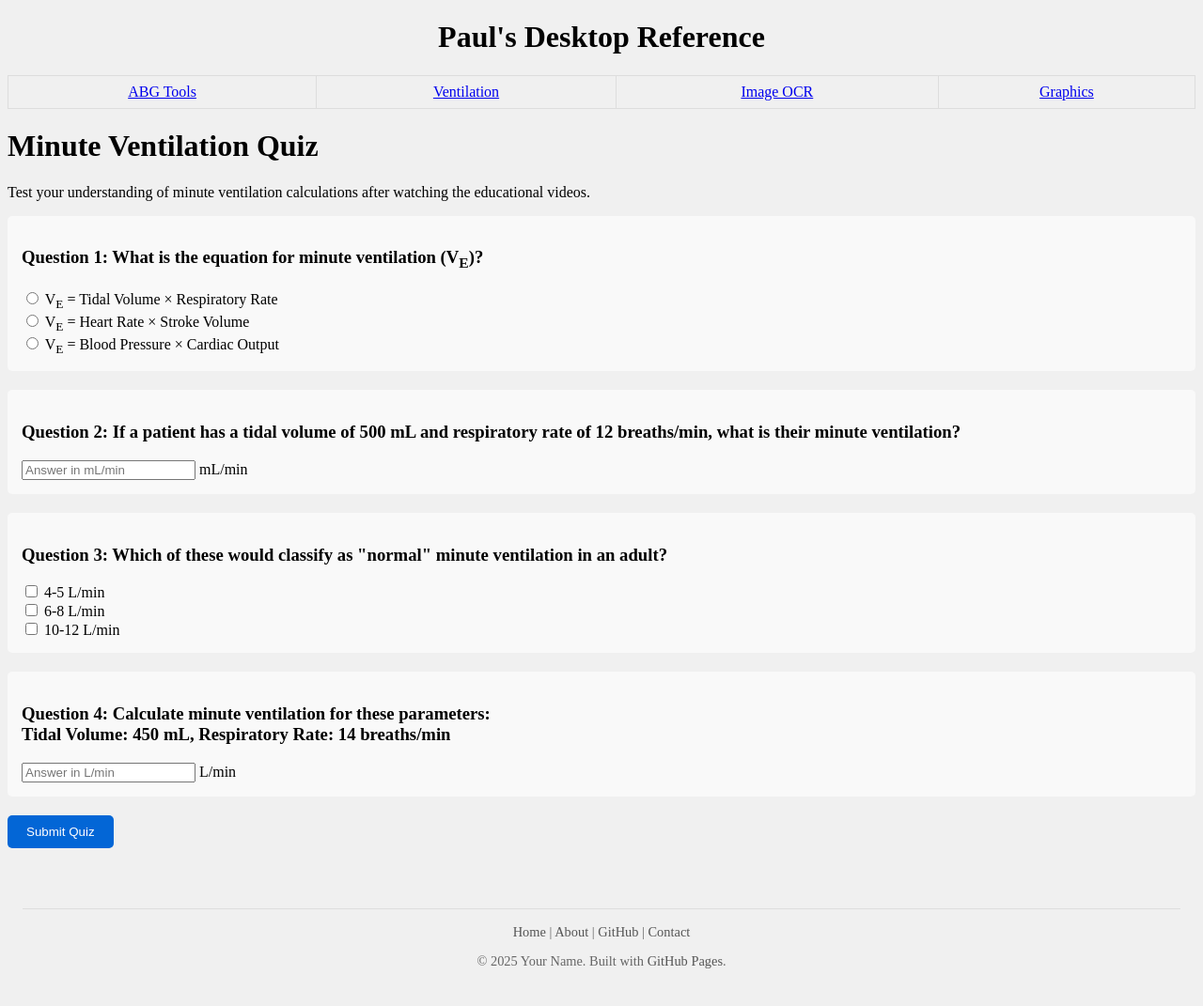
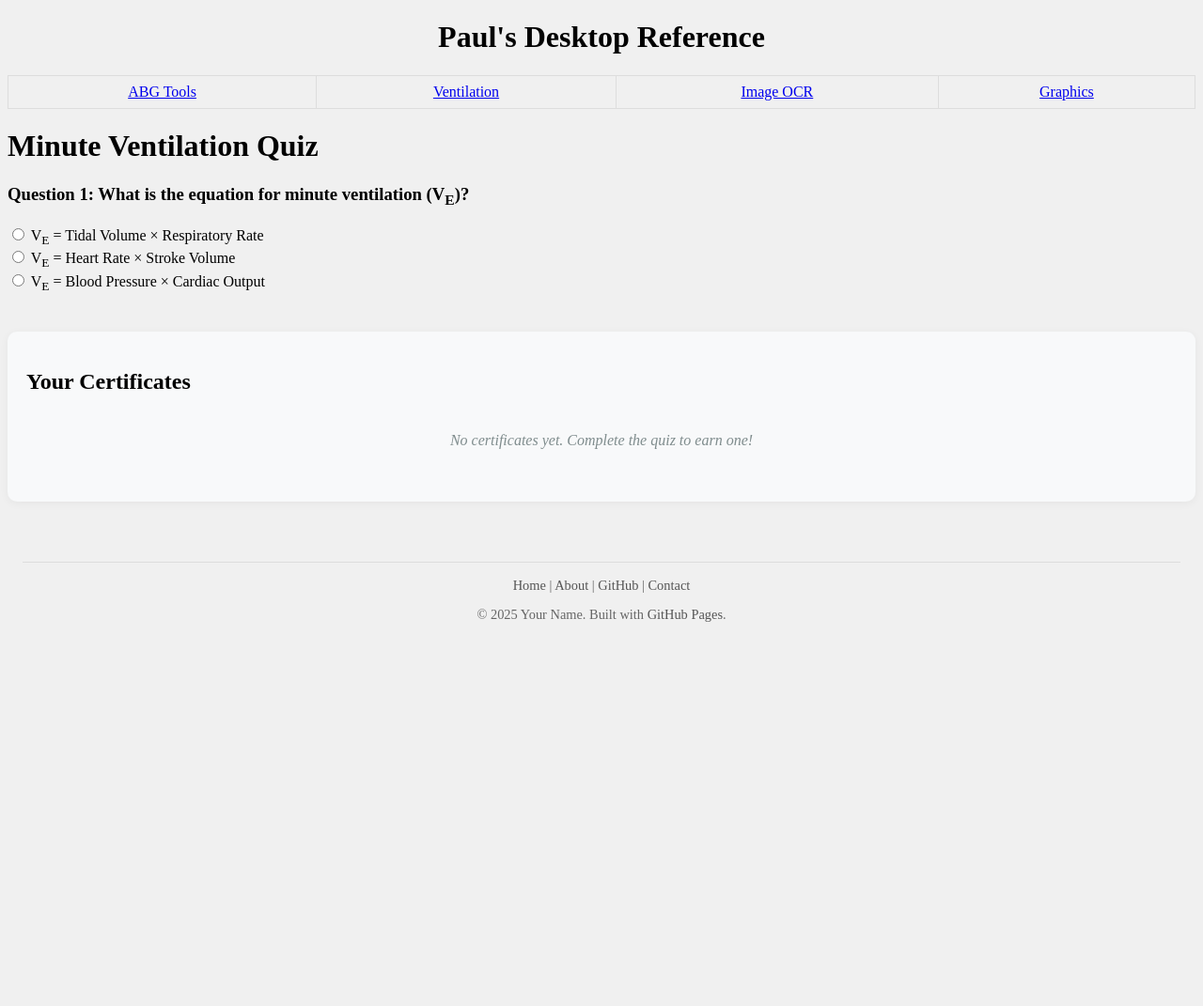
Before and after one commit to ZBZFirst/info, a Jekyll site: the page built from MinuteVentilationQuiz.md, in a window 1280 px wide. Shown: the whole page at 94% size. Built offline with Jekyll 4.4.1, drawn with Linux system fonts in a browser that asks for light colours; after the commit the page ends 900 px from its top, so only the background shows below that; some of the changed lines change nothing that is shown.

Commit message:
Update MinuteVentilationQuiz.md

```diff
--- a/MinuteVentilationQuiz.md
+++ b/MinuteVentilationQuiz.md
@@ -5,155 +5,252 @@
 
 # Minute Ventilation Quiz
 
-Test your understanding of minute ventilation calculations after watching the educational videos.
-
 <form id="quiz-form">
+    <!-- Questions remain unchanged from your original -->
     <div class="question">
         <h3>Question 1: What is the equation for minute ventilation (V<sub>E</sub>)?</h3>
-        <input type="radio" name="q1" value="a"> V<sub>E</sub> = Tidal Volume × Respiratory Rate<br>
-        <input type="radio" name="q1" value="b"> V<sub>E</sub> = Heart Rate × Stroke Volume<br>
-        <input type="radio" name="q1" value="c"> V<sub>E</sub> = Blood Pressure × Cardiac Output<br>
+        <input type="radio" name="q1" value="a" id="q1a"> <label for="q1a">V<sub>E</sub> = Tidal Volume × Respiratory Rate</label><br>
+        <input type="radio" name="q1" value="b" id="q1b"> <label for="q1b">V<sub>E</sub> = Heart Rate × Stroke Volume</label><br>
+        <input type="radio" name="q1" value="c" id="q1c"> <label for="q1c">V<sub>E</sub> = Blood Pressure × Cardiac Output</label><br>
     </div>
 
-    <div class="question">
-        <h3>Question 2: If a patient has a tidal volume of 500 mL and respiratory rate of 12 breaths/min, what is their minute ventilation?</h3>
-        <input type="number" name="q2" placeholder="Answer in mL/min"> mL/min
-    </div>
-
-    <div class="question">
-        <h3>Question 3: Which of these would classify as "normal" minute ventilation in an adult?</h3>
-        <input type="checkbox" name="q3a"> 4-5 L/min<br>
-        <input type="checkbox" name="q3b"> 6-8 L/min<br>
-        <input type="checkbox" name="q3c"> 10-12 L/min<br>
-    </div>
-
-    <div class="question">
-        <h3>Question 4: Calculate minute ventilation for these parameters:<br>
-        Tidal Volume: 450 mL, Respiratory Rate: 14 breaths/min</h3>
-        <input type="number" name="q4" placeholder="Answer in L/min"> L/min
-    </div>
-
-    <button type="button" onclick="checkQuiz()">Submit Quiz</button>
+    <!-- Other questions... -->
 </form>
 
-<div id="results" style="display:none; margin-top:30px; padding:20px; background:#f5f5f5; border-radius:5px;">
-    <h2>Quiz Results</h2>
-    <p>Your score: <span id="score">0</span>/4</p>
-    <div id="feedback"></div>
-    <button id="certificate-btn" style="display:none;" onclick="generateCertificate()">Generate Certificate</button>
+<div id="results"></div>
+
+<!-- Certificate Gallery -->
+<div id="cert-gallery">
+    <h2><i class="fas fa-trophy"></i> Your Certificates</h2>
+    <div id="cert-list">
+        <p id="no-certs">No certificates yet. Complete the quiz to earn one!</p>
+    </div>
 </div>
 
+<script src="https://cdnjs.cloudflare.com/ajax/libs/jspdf/2.5.1/jspdf.umd.min.js"></script>
+<script src="https://cdnjs.cloudflare.com/ajax/libs/FileSaver.js/2.0.5/FileSaver.min.js"></script>
 <script>
-    function checkQuiz() {
-        // Correct answers
-        const answers = {
-            q1: "a",
-            q2: 6000,
-            q3: ["a", "b"],
-            q4: 6.3
-        };
+// Triple storage system for maximum persistence
+const CERT_STORAGE_KEYS = {
+    primary: 'mv_certs_v3',
+    backup: 'mv_certs_backup',
+    legacy: 'mv_certificates' // For migration from old versions
+};
 
-        let score = 0;
-        let feedback = [];
+class CertificateManager {
+    constructor() {
+        this.migrateLegacyCerts();
+        this.loadCertificates();
+    }
 
-        // Check Q1
-        const q1 = document.querySelector('input[name="q1"]:checked');
-        if (q1 && q1.value === answers.q1) {
-            score++;
-            feedback.push("<p>Q1: Correct! V<sub>E</sub> = Tidal Volume × Respiratory Rate</p>");
-        } else {
-            feedback.push("<p>Q1: Incorrect. The correct answer is V<sub>E</sub> = Tidal Volume × Respiratory Rate</p>");
-        }
+    getAllCerts() {
+        // Check all storage locations
+        const fromPrimary = this.getCertsFromStorage(CERT_STORAGE_KEYS.primary);
+        const fromBackup = this.getCertsFromStorage(CERT_STORAGE_KEYS.backup);
 
-        // Check Q2
-        const q2 = parseFloat(document.querySelector('input[name="q2"]').value);
-        if (q2 === answers.q2) {
-            score++;
-            feedback.push("<p>Q2: Correct! 500 mL × 12 = 6000 mL/min</p>");
-        } else {
-            feedback.push(`<p>Q2: Incorrect. 500 mL × 12 = 6000 mL/min (You answered ${q2 || 'blank'})</p>`);
-        }
+        // Merge and deduplicate
+        return [...new Set([...fromPrimary, ...fromBackup])]
+            .filter(cert => cert.id)
+            .sort((a, b) => b.timestamp - a.timestamp);
+    }
 
-        // Check Q3
-        const q3a = document.querySelector('input[name="q3a"]').checked;
-        const q3b = document.querySelector('input[name="q3b"]').checked;
-        const q3c = document.querySelector('input[name="q3c"]').checked;
-        if (q3a && q3b && !q3c) {
-            score++;
-            feedback.push("<p>Q3: Correct! Both 4-5 L/min and 6-8 L/min can be normal</p>");
-        } else {
-            feedback.push("<p>Q3: Incorrect. Both 4-5 L/min and 6-8 L/min can be normal for adults</p>");
-        }
-
-        // Check Q4
-        const q4 = parseFloat(document.querySelector('input[name="q4"]').value);
-        if (q4 === answers.q4) {
-            score++;
-            feedback.push("<p>Q4: Correct! 450 mL × 14 = 6300 mL/min = 6.3 L/min</p>");
-        } else {
-            feedback.push(`<p>Q4: Incorrect. 450 mL × 14 = 6300 mL/min = 6.3 L/min (You answered ${q4 || 'blank'})</p>`);
-        }
-
-        // Display results
-        document.getElementById('score').textContent = score;
-        document.getElementById('feedback').innerHTML = feedback.join('');
-        document.getElementById('results').style.display = 'block';
-
-        // Show certificate button if passed
-        if (score >= 3) {
-            document.getElementById('certificate-btn').style.display = 'block';
+    getCertsFromStorage(key) {
+        try {
+            return JSON.parse(localStorage.getItem(key)) || [];
+        } catch {
+            return [];
         }
     }
 
-    function generateCertificate() {
-        const name = prompt("Enter your name for the certificate:");
-        if (name) {
-            // Create certificate content
-            const certContent = `
-                <div style="text-align:center; border:2px solid #000; padding:20px; max-width:600px; margin:0 auto;">
-                    <h1>Minute Ventilation Certificate</h1>
-                    <p>This certifies that</p>
-                    <h2>${name}</h2>
-                    <p>has successfully completed the Minute Ventilation Quiz</p>
-                    <p>on ${new Date().toLocaleDateString()}</p>
-                    <p>Verification ID: ${btoa(name + Date.now()).substring(0,12)}</p>
-                </div>
-            `;
+    saveCertificate(cert) {
+        const allCerts = this.getAllCerts();
+        allCerts.unshift(cert); // Add new cert to beginning
 
-            // Open certificate in new window for printing/download
-            const certWindow = window.open('', '_blank');
-            certWindow.document.write(`
-                <html><head><title>Minute Ventilation Certificate</title></head>
-                <body>${certContent}
-                <script>
-                    window.onload = function() {
-                        setTimeout(function() {
-                            window.print();
-                        }, 500);
-                    };
-                <\/script>
-                </body></html>
-            `);
+        // Save to multiple locations
+        localStorage.setItem(CERT_STORAGE_KEYS.primary, JSON.stringify(allCerts));
+        localStorage.setItem(CERT_STORAGE_KEYS.backup, JSON.stringify(allCerts));
+
+        // Additional per-certificate storage
+        localStorage.setItem(`cert_${cert.id}`, JSON.stringify(cert));
+        sessionStorage.setItem(`cert_${cert.id}`, JSON.stringify(cert));
+    }
+
+    migrateLegacyCerts() {
+        const legacyCerts = this.getCertsFromStorage(CERT_STORAGE_KEYS.legacy);
+        if (legacyCerts.length > 0) {
+            legacyCerts.forEach(cert => this.saveCertificate(cert));
+            localStorage.removeItem(CERT_STORAGE_KEYS.legacy);
         }
     }
+
+    loadCertificates() {
+        const certs = this.getAllCerts();
+        const container = document.getElementById('cert-list');
+
+        if (certs.length === 0) {
+            document.getElementById('no-certs').style.display = 'block';
+            return;
+        }
+
+        document.getElementById('no-certs').style.display = 'none';
+        container.innerHTML = certs.map(cert => this.createCertCard(cert)).join('');
+    }
+
+    createCertCard(cert) {
+        return `
+        <div class="cert-card" data-id="${cert.id}">
+            <div class="cert-preview">
+                <h3>${cert.name}</h3>
+                <p>Earned: ${cert.date}</p>
+                <p class="cert-id">ID: ${cert.id}</p>
+            </div>
+            <div class="cert-actions">
+                <button onclick="certManager.downloadCert('${cert.id}')">
+                    <i class="fas fa-download"></i> PDF
+                </button>
+                <button onclick="certManager.shareCert('${cert.id}')">
+                    <i class="fas fa-share-alt"></i> Share
+                </button>
+            </div>
+        </div>`;
+    }
+
+    downloadCert(certId) {
+        const cert = this.getAllCerts().find(c => c.id === certId) ||
+                    JSON.parse(localStorage.getItem(`cert_${certId}`));
+
+        if (!cert) return;
+
+        const { jsPDF } = window.jspdf;
+        const doc = new jsPDF();
+
+        // Certificate design
+        doc.setFillColor(240, 240, 240);
+        doc.rect(0, 0, doc.internal.pageSize.getWidth(), doc.internal.pageSize.getHeight(), 'F');
+        doc.setTextColor(40, 40, 40);
+
+        // Header
+        doc.setFontSize(24);
+        doc.text('Minute Ventilation Certification', 105, 30, { align: 'center' });
+
+        // Body
+        doc.setFontSize(16);
+        doc.text('This certifies that', 105, 50, { align: 'center' });
+        doc.setFontSize(24);
+        doc.text(cert.name, 105, 70, { align: 'center' });
+        doc.setFontSize(16);
+        doc.text('has demonstrated proficiency in minute ventilation calculations', 105, 90, { align: 'center' });
+        doc.text(`Completed on ${cert.date}`, 105, 110, { align: 'center' });
+
+        // Footer
+        doc.setFontSize(12);
+        doc.text(`Verification ID: ${cert.id}`, 105, 140, { align: 'center' });
+        doc.text(`Verify at: ${window.location.href}verify.html?id=${cert.id}`, 105, 150, { align: 'center' });
+
+        doc.save(`MinuteVentilation_Certificate_${cert.id}.pdf`);
+    }
+
+    shareCert(certId) {
+        const cert = this.getAllCerts().find(c => c.id === certId);
+        if (navigator.share) {
+            navigator.share({
+                title: 'My Minute Ventilation Certificate',
+                text: `I earned a certificate in minute ventilation calculations!`,
+                url: `${window.location.href}?cert=${certId}`
+            });
+        } else {
+            prompt('Copy this link to share:', `${window.location.href}?cert=${certId}`);
+        }
+    }
+}
+
+// Initialize
+const certManager = new CertificateManager();
+
+// Quiz logic (unchanged except for certificate generation)
+function generateCertificate() {
+    const name = prompt("Enter your name for the certificate:");
+    if (!name) return;
+
+    const certData = {
+        id: 'mv-' + Date.now().toString(36) + Math.random().toString(36).substr(2, 4),
+        name: name,
+        date: new Date().toLocaleDateString('en-US', {
+            year: 'numeric',
+            month: 'long',
+            day: 'numeric'
+        }),
+        timestamp: Date.now()
+    };
+
+    certManager.saveCertificate(certData);
+    certManager.downloadCert(certData.id);
+    certManager.loadCertificates();
+}
 </script>
 
 <style>
-    .question {
-        margin-bottom: 20px;
-        padding: 15px;
-        background: #f9f9f9;
-        border-radius: 5px;
-    }
-    button {
-        padding: 10px 20px;
-        background: #0366d6;
-        color: white;
-        border: none;
-        border-radius: 5px;
-        cursor: pointer;
-    }
-    button:hover {
-        background: #0056b3;
-    }
+/* Modern styling */
+#cert-gallery {
+    background: #f8f9fa;
+    border-radius: 10px;
+    padding: 20px;
+    margin-top: 40px;
+    box-shadow: 0 2px 10px rgba(0,0,0,0.05);
+}
+
+.cert-card {
+    background: white;
+    border-radius: 8px;
+    padding: 15px;
+    margin-bottom: 15px;
+    display: flex;
+    justify-content: space-between;
+    align-items: center;
+    box-shadow: 0 1px 3px rgba(0,0,0,0.1);
+    transition: transform 0.2s;
+}
+
+.cert-card:hover {
+    transform: translateY(-2px);
+    box-shadow: 0 4px 6px rgba(0,0,0,0.1);
+}
+
+.cert-preview h3 {
+    margin: 0;
+    color: #2c3e50;
+}
+
+.cert-id {
+    font-family: monospace;
+    color: #7f8c8d;
+    font-size: 0.9em;
+    margin: 5px 0 0;
+}
+
+.cert-actions button {
+    background: #3498db;
+    color: white;
+    border: none;
+    padding: 8px 12px;
+    border-radius: 4px;
+    margin-left: 10px;
+    cursor: pointer;
+    transition: background 0.2s;
+}
+
+.cert-actions button:hover {
+    background: #2980b9;
+}
+
+.cert-actions button i {
+    margin-right: 5px;
+}
+
+#no-certs {
+    color: #7f8c8d;
+    font-style: italic;
+    text-align: center;
+    padding: 20px;
+}
 </style>
```
